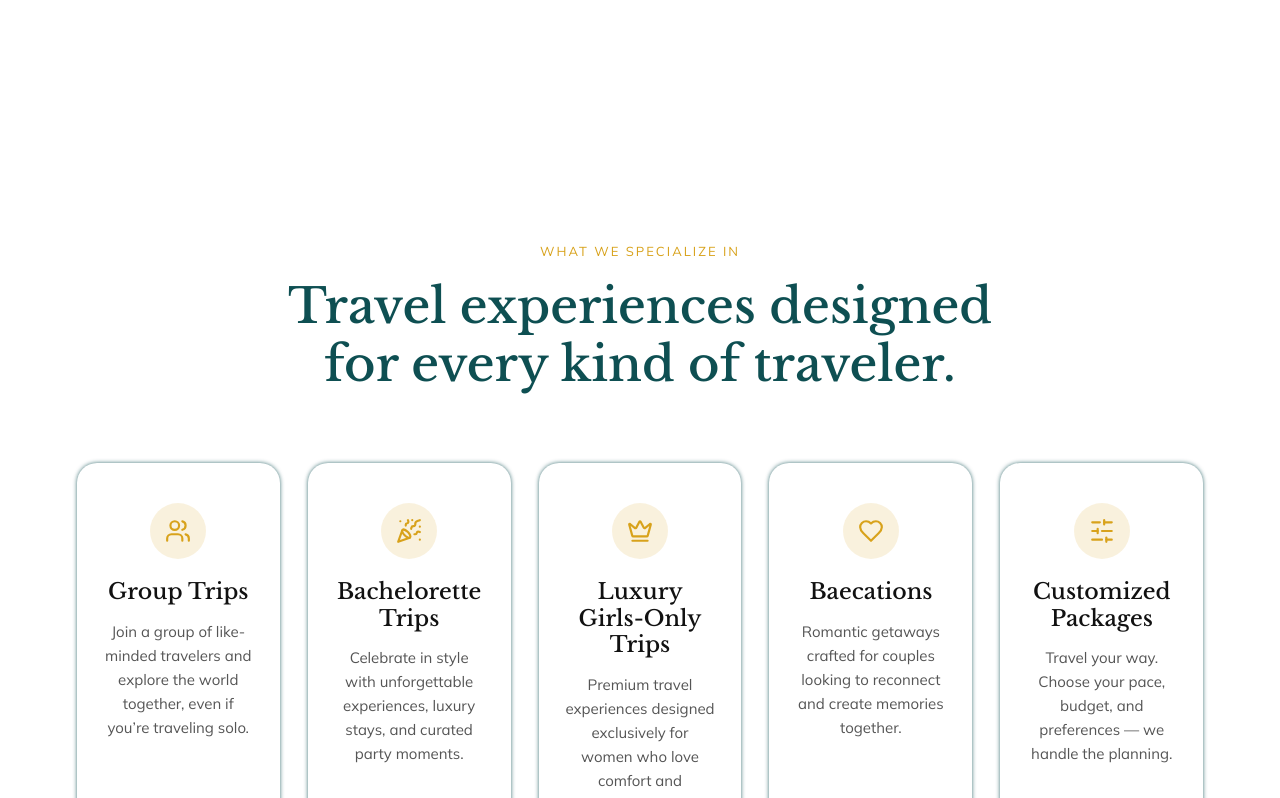
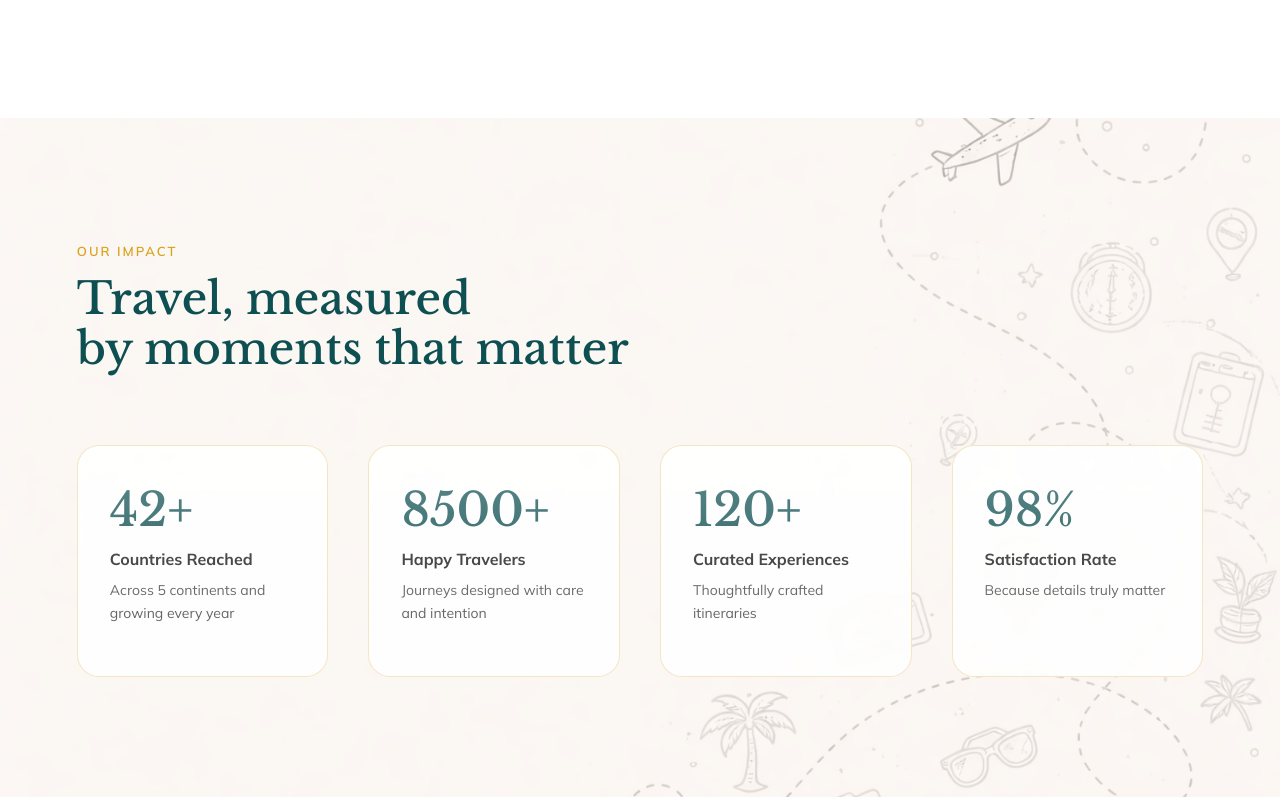
Before and after one commit to architpatle/Wanders-XO, a React (Vite) app: page / in a window 1280 px wide. Shown: the part 4902-5700 px from the top of the page. Built offline with nearby package versions, Linux system fonts and the light colour scheme; a web font is replaced by a local one.

Commit message:
Travel Stats Section Added

```diff
--- /dev/null
+++ b/src/components/TravelStats/TravelStats.jsx
@@ -0,0 +1,112 @@
+import React, { useEffect, useRef, useState } from "react";
+import styles from "./TravelStats.module.css";
+
+const stats = [
+  {
+    value: 42,
+    suffix: "+",
+    label: "Countries Reached",
+    description: "Across 5 continents and growing every year",
+  },
+  {
+    value: 8500,
+    suffix: "+",
+    label: "Happy Travelers",
+    description: "Journeys designed with care and intention",
+  },
+  {
+    value: 120,
+    suffix: "+",
+    label: "Curated Experiences",
+    description: "Thoughtfully crafted itineraries",
+  },
+  {
+    value: 98,
+    suffix: "%",
+    label: "Satisfaction Rate",
+    description: "Because details truly matter",
+  },
+];
+
+const Counter = ({ value, suffix, start }) => {
+  const [count, setCount] = useState(0);
+
+  useEffect(() => {
+    if (!start) return;
+
+    let startValue = 0;
+    const duration = 1400;
+    const increment = Math.ceil(value / (duration / 16));
+
+    const timer = setInterval(() => {
+      startValue += increment;
+      if (startValue >= value) {
+        setCount(value);
+        clearInterval(timer);
+      } else {
+        setCount(startValue);
+      }
+    }, 16);
+
+    return () => clearInterval(timer);
+  }, [start, value]);
+
+  return (
+    <span>
+      {count}
+      {suffix}
+    </span>
+  );
+};
+
+const TravelStats = () => {
+  const sectionRef = useRef(null);
+  const [inView, setInView] = useState(false);
+
+  useEffect(() => {
+    const observer = new IntersectionObserver(
+      ([entry]) => {
+        if (entry.isIntersecting) {
+          setInView(true);
+          observer.disconnect();
+        }
+      },
+      { threshold: 0.35 }
+    );
+
+    if (sectionRef.current) observer.observe(sectionRef.current);
+
+    return () => observer.disconnect();
+  }, []);
+
+  return (
+    <section className={styles.section} ref={sectionRef}>
+      {/* HEADER */}
+      <div className={styles.header}>
+        <span className={styles.eyebrow}>Our Impact</span>
+        <h2 className={styles.heading}>
+          Travel, measured <br /> by moments that matter
+        </h2>
+      </div>
+
+      {/* STATS */}
+      <div className={styles.statsGrid}>
+        {stats.map((item, index) => (
+          <div className={styles.statCard} key={index}>
+            <h3>
+              <Counter
+                value={item.value}
+                suffix={item.suffix}
+                start={inView}
+              />
+            </h3>
+            <strong>{item.label}</strong>
+            <p>{item.description}</p>
+          </div>
+        ))}
+      </div>
+    </section>
+  );
+};
+
+export default TravelStats;
--- /dev/null
+++ b/src/components/TravelStats/TravelStats.module.css
@@ -0,0 +1,105 @@
+.section {
+  padding: 120px 6%;
+  background: url("../../assets/images/howitworks.png");
+  background-repeat: no-repeat;
+  background-size: cover;
+  background-position: center;
+}
+
+/* HEADER */
+.header {
+  max-width: 720px;
+  margin-bottom: 70px;
+}
+
+.eyebrow {
+  display: inline-block;
+  margin-bottom: 12px;
+  font-size: 13px;
+  letter-spacing: 2px;
+  text-transform: uppercase;
+  color: var(--secondary-color);
+  font-weight: 600;
+}
+
+.heading {
+  font-family: var(--font-heading);
+  font-size: 44px;
+  line-height: 1.15;
+  color: var(--primary-color);
+}
+
+/* GRID */
+.statsGrid {
+  display: grid;
+  grid-template-columns: repeat(4, 1fr);
+  gap: 40px;
+}
+
+/* CARD */
+.statCard {
+  background: rgba(255, 255, 255, 0.85); /* 🔑 lighter glass */
+  border-radius: 22px;
+  padding: 36px 32px;
+  border: 1px solid #D8A21B42; /* 🔑 subtle border */
+  backdrop-filter: blur(4px);
+  transition: transform 0.35s ease, box-shadow 0.35s ease;
+}
+.statCard::before {
+  content: "";
+  position: absolute;
+  inset: 0;
+  border-radius: 22px;
+  pointer-events: none;
+  background: linear-gradient(
+    180deg,
+    rgba(255,255,255,0.35),
+    rgba(255,255,255,0)
+  );
+}
+
+.statCard:hover {
+  transform: translateY(-6px);
+  box-shadow: 0 14px 28px rgba(0, 0, 0, 0.1);
+}
+
+/* VALUE */
+.statCard h3 {
+  font-family: var(--font-heading);
+  font-size: 46px;
+  color: var(--primary-color);
+  margin-bottom: 10px;
+}
+
+/* LABEL */
+.statCard strong {
+  display: block;
+  font-size: 16px;
+  margin-bottom: 8px;
+  color: #222;
+}
+
+/* DESCRIPTION */
+.statCard p {
+  font-size: 14px;
+  line-height: 1.6;
+  color: #555;
+  max-width: 240px;
+}
+
+/* RESPONSIVE */
+@media (max-width: 992px) {
+  .statsGrid {
+    grid-template-columns: 1fr 1fr;
+  }
+
+  .heading {
+    font-size: 36px;
+  }
+}
+
+@media (max-width: 576px) {
+  .statsGrid {
+    grid-template-columns: 1fr;
+  }
+}
--- a/src/pages/Home/Home.jsx
+++ b/src/pages/Home/Home.jsx
@@ -9,6 +9,7 @@ import PopularJourneys from '../../components/PopularJourneys/PopularJourneys.js
 import Testimonials from '../../components/Testimonials/Testimonials.jsx'
 import StartPlanning from '../../components/StartPlanning/StartPlanning.jsx'
 import TravelStyles from '../../components/TravelStyles/TravelStyles.jsx'
+import TravelStats from '../../components/TravelStats/TravelStats.jsx'
 
 const Home = () => {
     return (
@@ -20,6 +21,7 @@ const Home = () => {
         {/* <Testimonials /> */}
         <StartPlanning />
         <TravelStyles />
+        <TravelStats />
         {/* <PopularDestinations /> */}
         {/* <BookingSteps /> */}
         <Specializations />
```
